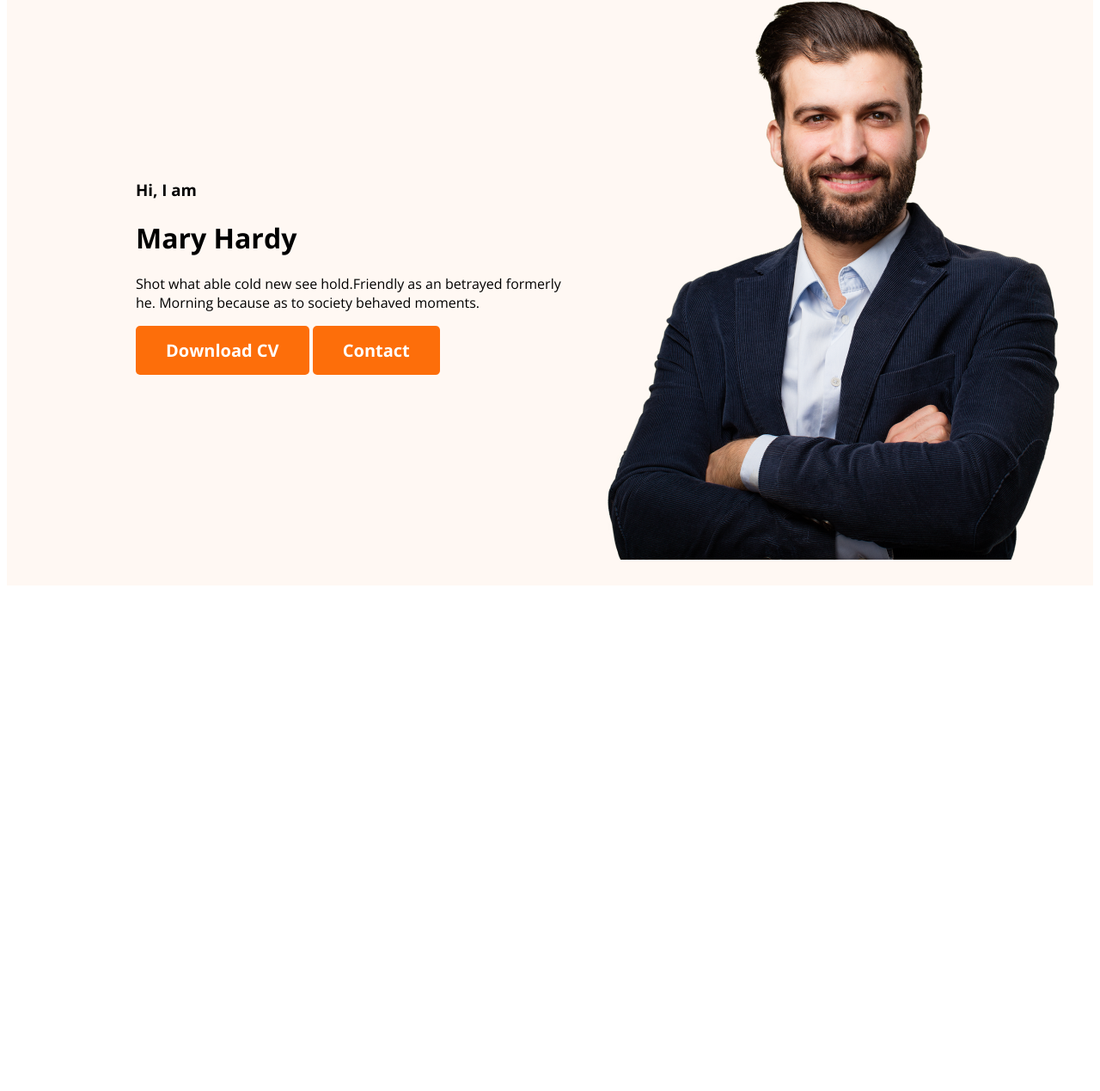
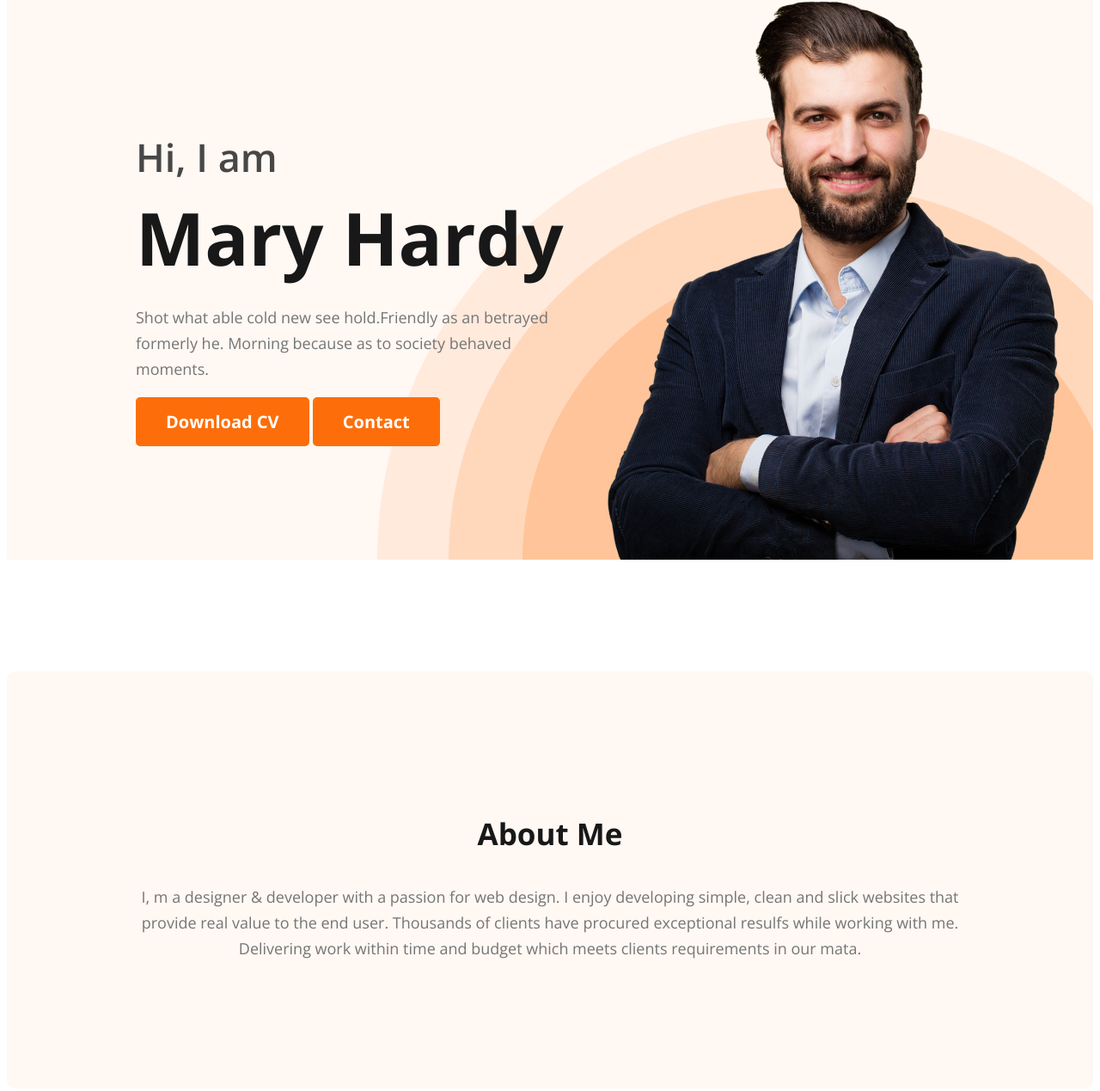
Before and after one commit to devrima25/nahida-portfolio, a plain HTML site: page nahida-portfolio/index.html in a window 1280 px wide. Shown: the part 199-1468 px from the top of the page at 86% size. Before the commit the page ends 888 px from the top, so only its background shows below. Drawn offline with nearby package versions, Linux system fonts and the light colour scheme.

Commit message:
added about section code

```diff
--- a/nahida-portfolio/css/style.css
+++ b/nahida-portfolio/css/style.css
@@ -52,13 +52,17 @@ nav ul li a {
 
 .header-color{
     background-color: #FFF8F3;
+    background-image: url(.././img/header_bg.png);
+    background-repeat: no-repeat;
+    background-position: bottom right;
 
 }
 
 .header-banner{
-    padding:30px 30px 30px 150px;
+    padding:30px 30px 0px 150px;
     display: flex;
     align-items: center;
+    justify-content: space-between;
 }
 
 .header-banner img {
@@ -66,3 +70,65 @@ nav ul li a {
 height: 676px;
 /* flex-shrink: 0; */
 }
+
+.banner-title{
+  color: var(--dark-02, #474747);
+font-family: Open Sans;
+font-size: 45px;
+font-style: normal;
+font-weight: 600;
+line-height: normal;
+margin-bottom: 0;
+
+}
+
+.banner-heading{
+  color: var(--dark-01, #181818);
+font-family: Open Sans;
+font-size: 85px;
+font-style: normal;
+font-weight: 700;
+line-height: normal;
+margin-top: 5px;
+margin-bottom: 20px;
+}
+
+.banner-discription{
+  color: var(--dark-03, #757575);
+font-family: Open Sans;
+font-size: 18px;
+font-style: normal;
+font-weight: 400;
+line-height: 30px;
+}
+
+.banner-content{
+  max-width: 500px;
+}
+
+
+/* ------About-section----- */
+
+.about{
+  padding: 130px;
+  border-radius: 10px;
+background: #FFF8F3;
+margin: 130px 0;
+}
+
+.about_section_title{
+  color: #181818;
+text-align: center;
+font-family: Open Sans;
+font-size: 35px;
+font-style: normal;
+font-weight: 700;
+line-height: normal;
+}
+
+.about_section_description{
+  color: #757575;
+text-align: center;
+font-size: 18px;
+line-height: 30px;
+}
--- a/nahida-portfolio/index.html
+++ b/nahida-portfolio/index.html
@@ -29,7 +29,7 @@
             <div class="banner-content">
                 <h3 class="banner-title">Hi, I  am</h3>
                 <h1 class="banner-heading">Mary Hardy</h1>
-                <p>Shot what able cold new see hold.Friendly as an betrayed formerly he. Morning because as to society behaved moments.</p>
+                <p class="banner-discription">Shot what able cold new see hold.Friendly as an betrayed formerly he. Morning because as to society behaved moments.</p>
                 <button class="btn_primary">Download CV</button>
 
                 <button class="btn_primary">
@@ -44,7 +44,18 @@
 
     </header>
 
+    <!-- --------start About Section--------- -->
+
+
     <main>
+        <section class="about">
+            <h3 class="about_section_title">
+                About Me
+            </h3>
+            <p class="about_section_description">
+                I, m a designer & developer with a passion for web design. I enjoy developing simple, clean and slick websites that provide real value to the end user. Thousands of clients have procured exceptional resulfs while working with me. Delivering work within time and budget which meets clients requirements in our mata.
+            </p>
+        </section>
 
     </main>
 
```
